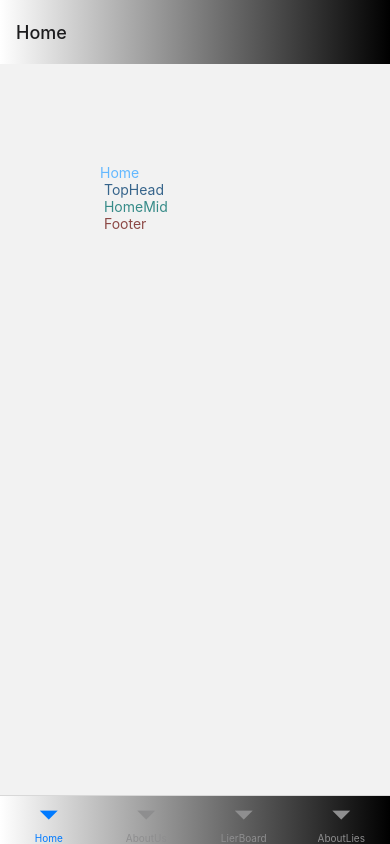
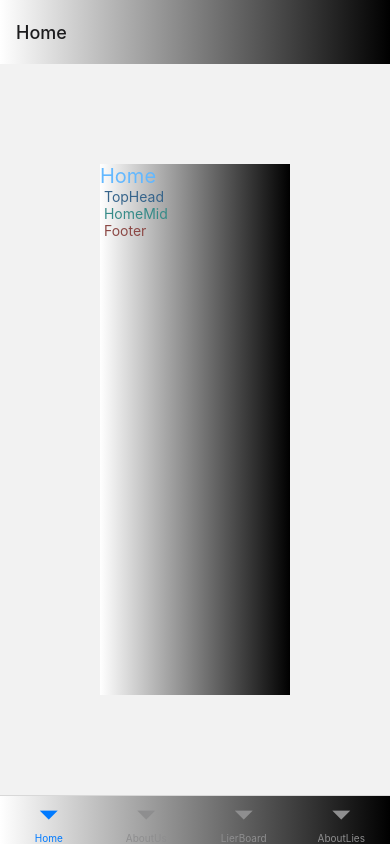
Before and after one commit to psteingh/LTRapp, a React Native app: screen /Home in a window 390 px wide. Built offline with nearby package versions, Linux system fonts and the light colour scheme.

Commit message:
ltrapp04291207

```diff
--- a/components/home.component.js
+++ b/components/home.component.js
@@ -1,6 +1,7 @@
 import { View, Text, StyleSheet } from 'react-native';
 
 import Colors from '../constants/colors';
+import LinGradScreen from '../constants/lingradscreen';
 
 import TopHead from '../home/tophead';
 import HomeMid from '../home/homemid';
@@ -9,6 +10,7 @@ import Footer from '../home/footer';
 function HomeComponent() {
     return (
         <View style={styles.homeContainer}>
+        <LinGradScreen />
         <Text style={styles.homeText}>Home</Text>
 
         <TopHead />
@@ -22,10 +24,13 @@ export default HomeComponent;
 
 const styles = StyleSheet.create({
     homeContainer: {
+        flex: 1,
         margin: 100
     },
     homeText: {
-        color: Colors.primaryLblue
+        fontSize: 20,
+        color: Colors.primaryLblue,
+        backgroundColor: 'transparent'
     },
 
 });
```
